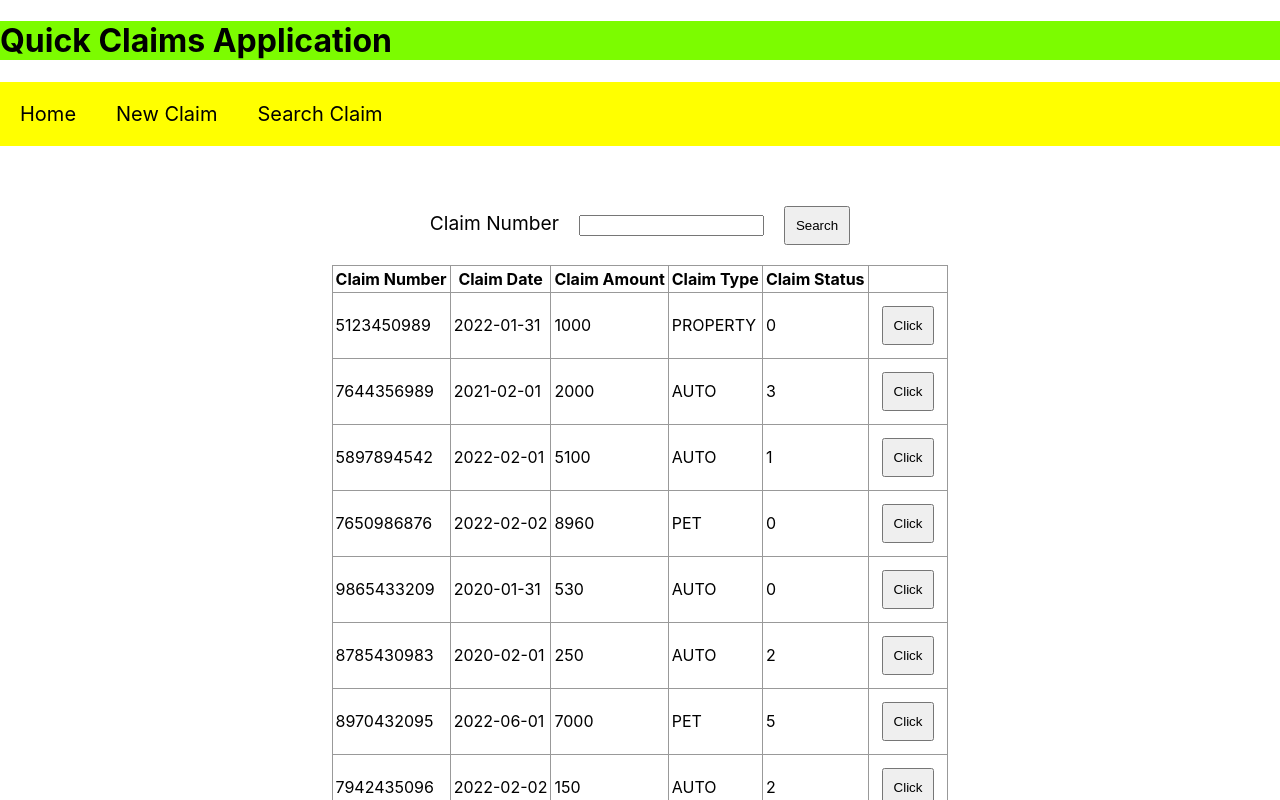
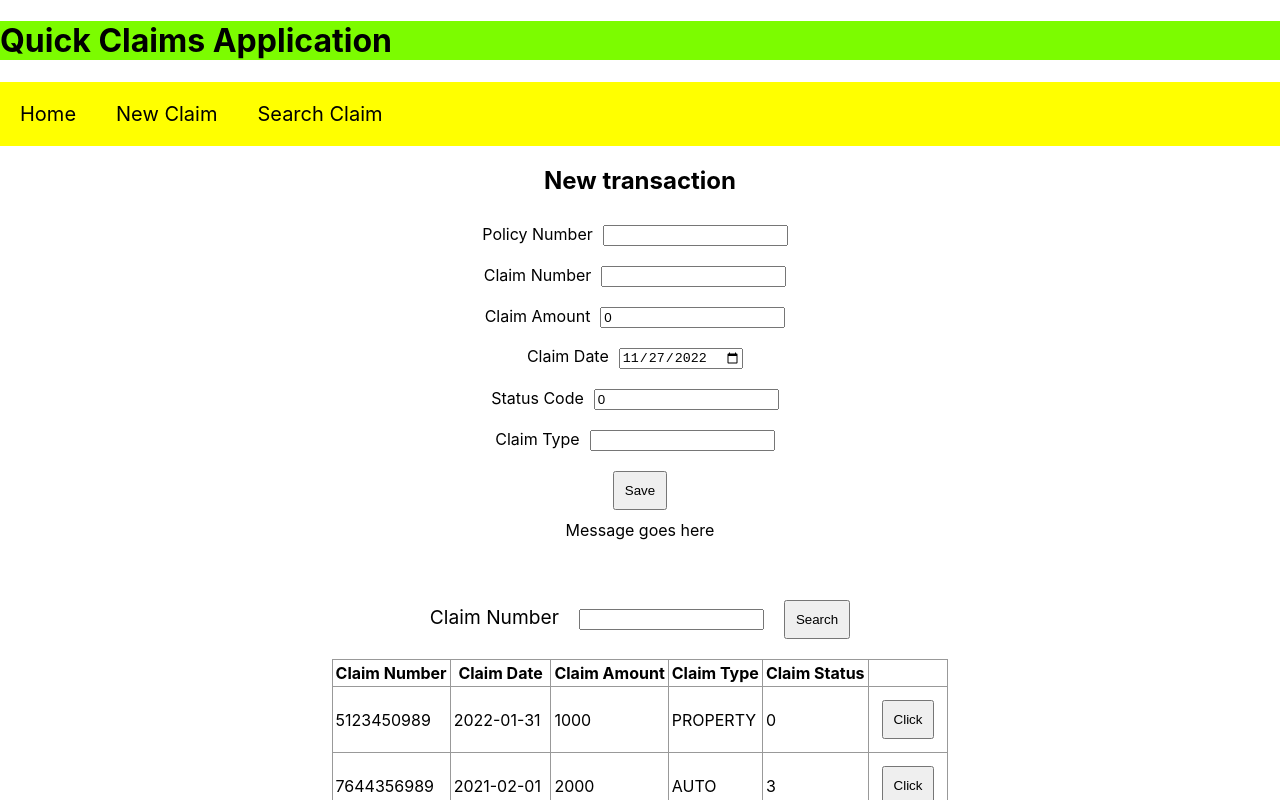
Before and after one commit to selva-allstate/quick-claims, a React (Create React App) app: page /addclaim in a window 1280 px wide. Shown: the top 800 px of the page. Built offline with nearby package versions, Linux system fonts and the light colour scheme.

Commit message:
New Claim Display Screen

```diff
--- a/package.json
+++ b/package.json
@@ -6,6 +6,7 @@
     "@testing-library/jest-dom": "^5.16.5",
     "@testing-library/react": "^13.4.0",
     "@testing-library/user-event": "^13.5.0",
+    "axios": "^1.2.1",
     "react": "^18.2.0",
     "react-dom": "^18.2.0",
     "react-scripts": "5.0.1",
--- a/src/App.css
+++ b/src/App.css
@@ -1,4 +1,3 @@
-
 
 select, input{
   margin-bottom: 10px;
--- a/src/App.js
+++ b/src/App.js
@@ -3,15 +3,22 @@ import Menu from './components/Menu/Menu';
 import Search from './components/Search/Search';
 import ClaimsTable from './components/ClaimsTransaction/ClaimsTable';
 import ClaimDetail from './components/ClaimsTransaction/ClaimDetail';
+import ClaimsRow from './components/ClaimsTransaction/ClaimsRow';
+
 import { useState } from 'react';
+import AddClaim from './components/AddClaimTransaction/AddClaim';
 
 function App() {
   const [SelectedClaim, setSelectedClaim] = useState(null);
+
+  //setSelectedClaim(SelectedClaim);
+
   return (
     <div>
       <Menu />
+      <AddClaim />
       <Search />
-      <ClaimsTable setSelectedClaim={SelectedClaim}/>
+      <ClaimsTable SelectedClaim={SelectedClaim}/>
       {SelectedClaim != null && <ClaimDetail claim={SelectedClaim} />}
     </div>
   );
--- /dev/null
+++ b/src/components/AddClaimTransaction/AddClaim.css
@@ -0,0 +1,3 @@
+.addClaimsForm {
+    text-align: center;
+}
--- /dev/null
+++ b/src/components/AddClaimTransaction/AddClaim.js
@@ -0,0 +1,64 @@
+import { useState } from 'react';
+import { useReducer } from 'react';
+import './AddClaim.css';
+
+const AddClaim = () =>{
+
+    const [message, setMessage] = useState("");
+
+    const initialNewClaimState ={policyNumber : "", claimNumber :"", claimAmount :"0",
+    claimDate : new Date().toISOString().slice(0,10), statusCode:"0", claimType:""}
+    /*
+    state = {policyNumber : "", claimNumber :"", claimAmount :"0",
+    claimDate : new Date().toISOString().slice(0,10), statusCode:"0", claimType:""}
+    data = {field : "claimAmount", value : "300" }
+    */
+    const formReducer = (state, data) => {
+        return{...state, [data.field] : data.value}
+    }
+    //const [statefulVariable, setterFunction] = useReducer(reducerFunction, initialValue)
+    const [newClaim, dispatch] = useReducer(formReducer, initialNewClaimState);
+
+    const handleChange = (event) => {
+        //event.target.id = the field
+        //event.target.value = the value
+        dispatch({field : event.target.id, value : event.target.value})
+    }
+
+    const handleSubmit = (event) => {
+        event.preventDefault();
+     // addNewClaim(newClaim)
+     // {
+     //   event.preventDefault()
+     // };
+
+    }
+     return(
+        <form className="addClaimsForm" onSubmit={handleSubmit}>
+        <h2>New transaction</h2>
+        <label htmlFor="policyNumber">Policy Number</label>
+        <input type="text" id="policyNumber" value={newClaim.policyNumber} onChange ={handleChange} />
+        <br/>
+        <label htmlFor="claimNumber">Claim Number</label>
+        <input type="text" id="claimNumber" value={newClaim.claimNumber} onChange = {handleChange} />
+        <br/>
+        <label htmlFor="claimAmount">Claim Amount</label>
+        <input type="text"  id="claimAmount" value={newClaim.claimAmount} onChange={handleChange} />
+        <br/>
+        <label htmlFor="claimDate">Claim Date</label>
+        <input type="date"  id="claimDate" value={newClaim.claimDate} onChange={handleChange} />
+        <br/>
+        <label htmlFor="statusCode">Status Code</label>
+        <input type="text"  id="statusCode" value={newClaim.statusCode} onChange={handleChange} />
+        <br/>
+        <label htmlFor="claimType">Claim Type</label>
+        <input type="text"  id="claimType" value={newClaim.claimType} onChange={handleChange} />
+        <br/>
+        <button type="submit">Save</button>
+        <div>Message goes here</div>
+  </form>
+
+
+     )
+}
+export default AddClaim;
--- a/src/components/ClaimsTransaction/ClaimsRow.js
+++ b/src/components/ClaimsTransaction/ClaimsRow.js
@@ -1,10 +1,11 @@
-//import ClaimDisplay from "./ClaimDisplay";
+import ClaimDetail from "./ClaimDetail";
+import ClaimsTable from "./ClaimsTable";
 
-import ClaimDetail from "./ClaimDetail";
-
-const ClaimsRow = (props) => {
-     const click = () =>{
-      props.setSelectedClaim(props.claim);
+const ClaimsRow = (props) =>{
+     const click = () =>
+     {
+      //props.setSelectedClaim(props.claim);
+        props.setSelectedClaim(props.claim);
      }
 
     return(
@@ -14,7 +15,7 @@ const ClaimsRow = (props) => {
             <td>{props.claimamount}</td>
             <td>{props.claimtype}</td>
             <td>{props.claimstatus}</td>
-            <td><button onClick = {click}>Click</button></td>
+            <td><button onClick = {()=> {(<ClaimDetail setSelectedClaim={props.claim}/>)} }>Click</button></td>
         </tr>
 
     );
--- a/src/components/ClaimsTransaction/ClaimsTable.js
+++ b/src/components/ClaimsTransaction/ClaimsTable.js
@@ -1,4 +1,4 @@
-import { useState } from "react";
+//import { useState } from "react";
 import { getAllClaims } from "../../data/ClaimsData";
 import ClaimsRow from "./ClaimsRow";
 import "./ClaimsTransaction.css";
@@ -10,9 +10,9 @@ const ClaimsTable = (props) => {
     const allClaims = claims.map (claim => claim.claim_number);
     console.log(allClaims);
     //const [selectedClaim, setSelectedClaim] = useState(allClaims[0]);
-    const [claimIndex, setClaimIndex] = useState(0);
-    const clicked_claim = allClaims[claimIndex];
-    console.log(clicked_claim);
+    //const [claimIndex, setClaimIndex] = useState(0);
+    //const clicked_claim = allClaims[claimIndex];
+    //console.log(clicked_claim);
 
     return (
         <table className="claimsTable">
@@ -32,7 +32,7 @@ const ClaimsTable = (props) => {
 
                 claims.map((claim, index) => {
                    return (
-                   <ClaimsRow setSelectedClaim={props.setSelectedClaim} claim={claim}
+                   <ClaimsRow SelectedClaim={props.SelectedClaim} claim={claim}
                     key={index} claimnumber={claim.claim_number} claimdate={claim.claim_date}
                     claimamount={claim.claim_amount} claimtype={claim.claim_type}
                     claimstatus={claim.status_code}
--- a/src/components/Menu/Menu.js
+++ b/src/components/Menu/Menu.js
@@ -1,10 +1,11 @@
-const Menu = () => {
+const Menu = (props) => {
+
     return (
     <div>
         <h1> Quick Claims Application</h1>
         <ul className="nav">
             <li>Home</li>
-            <li>New Claim</li>
+            <li >New Claim </li>
             <li>Search Claim</li>
         </ul>
     </div>);
--- a/src/data/ClaimsData.js
+++ b/src/data/ClaimsData.js
@@ -1,3 +1,6 @@
+import axios from "axios"
+
+
 export const getAllClaims = () => {
     return [
         {policy_number: 101000000, claim_number: "5123450989", claim_amount: 1000, claim_date: "2022-01-31", status_code: 0,  claim_type: "PROPERTY"},
@@ -14,3 +17,15 @@ export const getAllClaims = () => {
         {policy_number: 112000000, claim_number: "8712096485", claim_amount: 100, claim_date: "2017-02-02",  status_code: 0, claim_type: "PET"}
     ]
 }
+
+//add transaction: POST /api/claim
+//update           PUT api/claim/142645
+
+export const addNewClaim = (claim) =>
+{
+    return axios({url : "http://localhost:8080/api/claim",
+                  method:"POST",
+                  headers: {"Accept" : "application/json", "Content-Type":"application/json"},
+                  data : claim
+                })
+}
```
Also changed, not shown: 1 other file (tests, documents, lock files or other folders).
